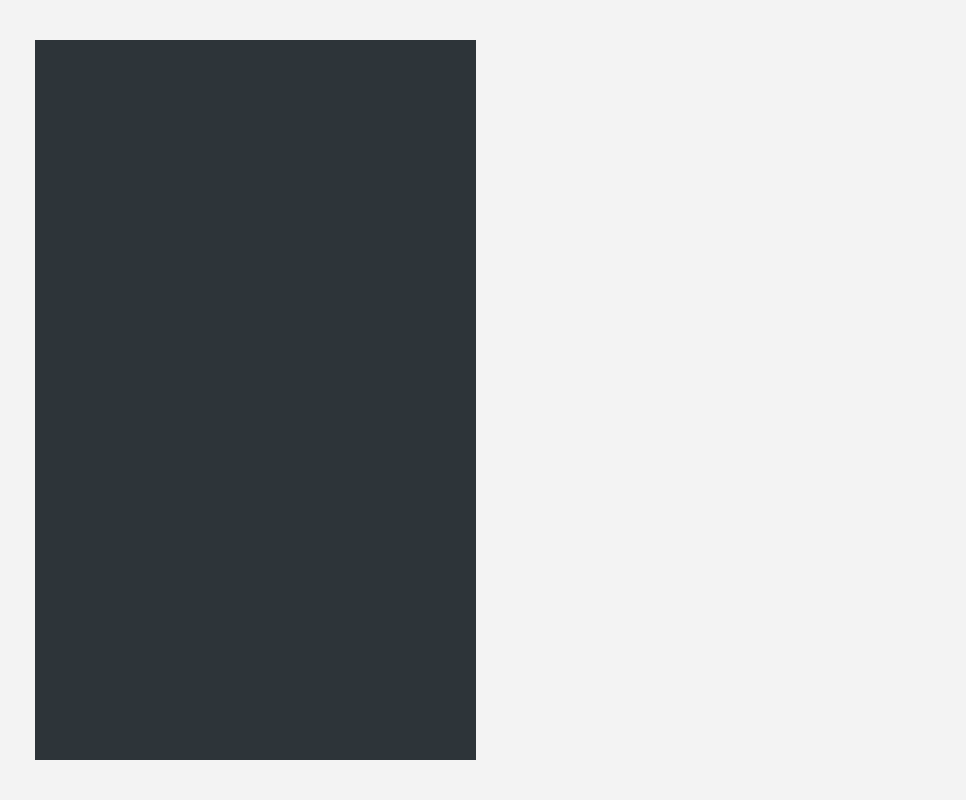
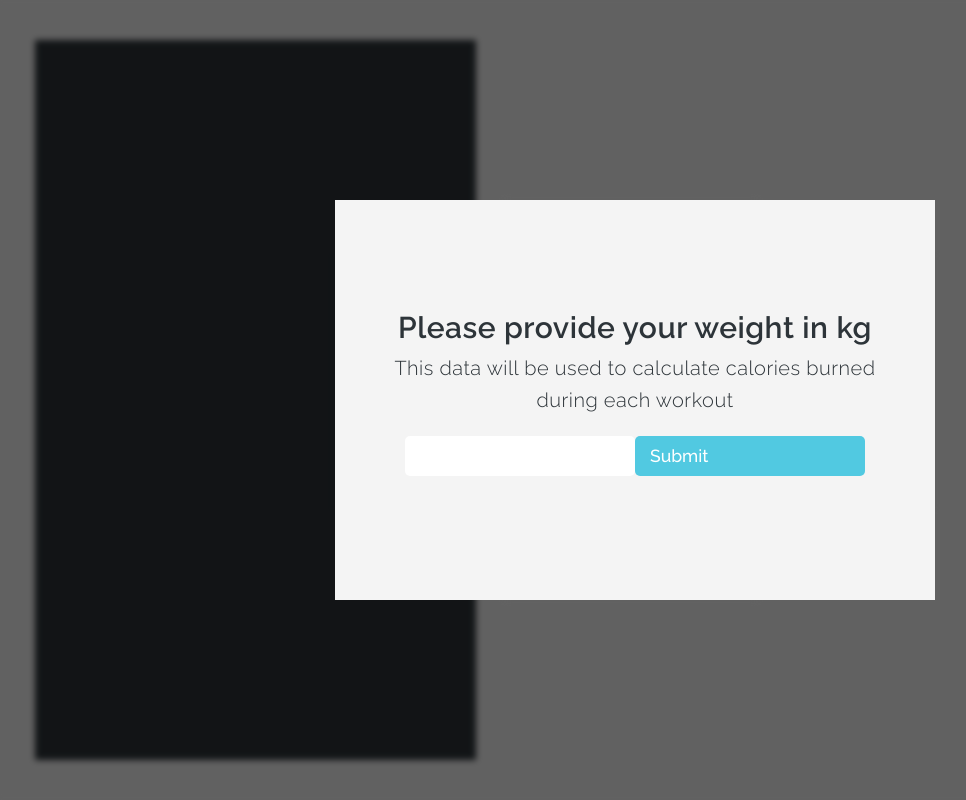
Before and after one commit to anna-ossowska/outdoor-app, a website: page index.html in a window 1280 px wide. Shown: the whole page, without its empty margins (5-971 px from the left). Drawn offline with nearby package versions, Linux system fonts and the light colour scheme.

Commit message:
Implementing the modal functionality

```diff
--- a/index.html
+++ b/index.html
@@ -102,5 +102,20 @@
     </div>
 
     <div id="map"></div>
+
+    <div class="modal modal--hidden">
+      <div class="modal__container">
+        <h2>Please provide your weight in kg</h2>
+        <p>
+          This data will be used to calculate calories burned during each
+          workout
+        </p>
+        <form class="modal__form">
+          <input type="number" class="modal__input" />
+          <input type="submit" class="btn modal__submit" />
+        </form>
+      </div>
+    </div>
+    <div class="overlay overlay--hidden"></div>
   </body>
 </html>
--- /dev/null
+++ b/sass/components/_modal.scss
@@ -0,0 +1,48 @@
+.modal {
+  background-color: #f4f4f4;
+  height: 40rem;
+  width: 60rem;
+  position: absolute;
+  top: 50%;
+  left: 50%;
+  transform: translate(-50%, -50%);
+  z-index: 10;
+  display: flex;
+  flex-direction: column;
+  justify-content: center;
+  align-items: center;
+  opacity: 1;
+  transition: opacity, 0.5s ease-in;
+}
+
+.modal__container {
+  padding: 5rem;
+  text-align: center;
+  color: $color-grey-dark-1;
+}
+
+.modal__form {
+  padding: 2rem;
+  display: flex;
+  justify-content: center;
+  align-items: center;
+}
+
+.overlay {
+  background-color: rgba(0, 0, 0, 0.6);
+  height: 100%;
+  width: 100%;
+  position: absolute;
+  top: 0;
+  left: 0;
+  z-index: 5;
+  backdrop-filter: blur(3px);
+  opacity: 1;
+  transition: opacity, 0.5s ease-in;
+}
+
+.modal--hidden,
+.overlay--hidden {
+  visibility: hidden;
+  opacity: 0;
+}
--- a/sass/layout/_map.scss
+++ b/sass/layout/_map.scss
@@ -1,4 +1,5 @@
 #map {
   flex-basis: 70%;
   padding: 2rem;
+  z-index: 1;
 }
--- a/sass/main.scss
+++ b/sass/main.scss
@@ -8,7 +8,8 @@
 @import 'layout/map';
 @import 'layout/sidebar';
 
+@import 'components/button';
 @import 'components/form';
+@import 'components/modal';
 @import 'components/workout';
-@import 'components/button';
 @import 'components/popup';
--- a/script.js
+++ b/script.js
@@ -4,6 +4,12 @@ const inputDistance = document.getElementById('distance');
 const inputDuration = document.getElementById('duration');
 const inputType = document.getElementById('type');
 const workoutsContainer = document.querySelector('.workouts');
+
+const modal = document.querySelector('.modal');
+const overlay = document.querySelector('.overlay');
+const modalInput = document.querySelector('.modal__input');
+const modalSubmit = document.querySelector('.modal__submit');
+const modalForm = document.querySelector('.modal__form');
 
 // prettier-ignore
 const months = ['January', 'February', 'March', 'April', 'May', 'June', 'July', 'August', 'September', 'October', 'November', 'December'];
@@ -47,12 +53,17 @@ class App {
   #map;
   #mapEvent;
   #workouts = [];
+  #weight;
   constructor() {
     this._getPosition();
     form.addEventListener('submit', this._newWorkout.bind(this));
+
+    // Modal
+    window.addEventListener('load', this._showModal.bind(this));
+    modal.addEventListener('submit', this._hideModal.bind(this));
   }
 
-  _getPosition = function () {
+  _getPosition() {
     navigator.geolocation.getCurrentPosition(
       // position coming from the geolocation is passed automatically
       this._loadMap.bind(this),
@@ -60,9 +71,9 @@ class App {
         alert('Error: location cannot be set');
       }
     );
-  };
+  }
 
-  _loadMap = function (position) {
+  _loadMap(position) {
     const { latitude: lat, longitude: long } = position.coords;
 
     this.#map = L.map('map').setView([lat, long], 13);
@@ -76,7 +87,7 @@ class App {
     ).addTo(this.#map);
 
     this.#map.on('click', this._showForm.bind(this));
-  };
+  }
 
   _showForm(e) {
     this.#mapEvent = e;
@@ -98,6 +109,9 @@ class App {
 
   _newWorkout(e) {
     e.preventDefault();
+
+    // WEIGHT saved inside app obj
+    console.log(this.#weight);
 
     // Data comming from the form
     const distance = inputDistance.value;
@@ -201,6 +215,20 @@ class App {
       .bindPopup(popup)
       .openPopup();
   }
+
+  _showModal() {
+    setTimeout(() => {
+      modal.classList.remove('modal--hidden');
+      overlay.classList.remove('overlay--hidden');
+    }, 4000);
+  }
+
+  _hideModal(e) {
+    e.preventDefault();
+    modal.classList.add('modal--hidden');
+    overlay.classList.add('overlay--hidden');
+    this.#weight = +modalInput.value;
+  }
 }
 
 const app = new App();
@@ -213,3 +241,4 @@ const app = new App();
 
 // const cycling = new Cycling(333, 2, 10);
 // console.log(cycling.calcSpeed());
+console.log(app);
```
Also changed, not shown: css/style.css.
